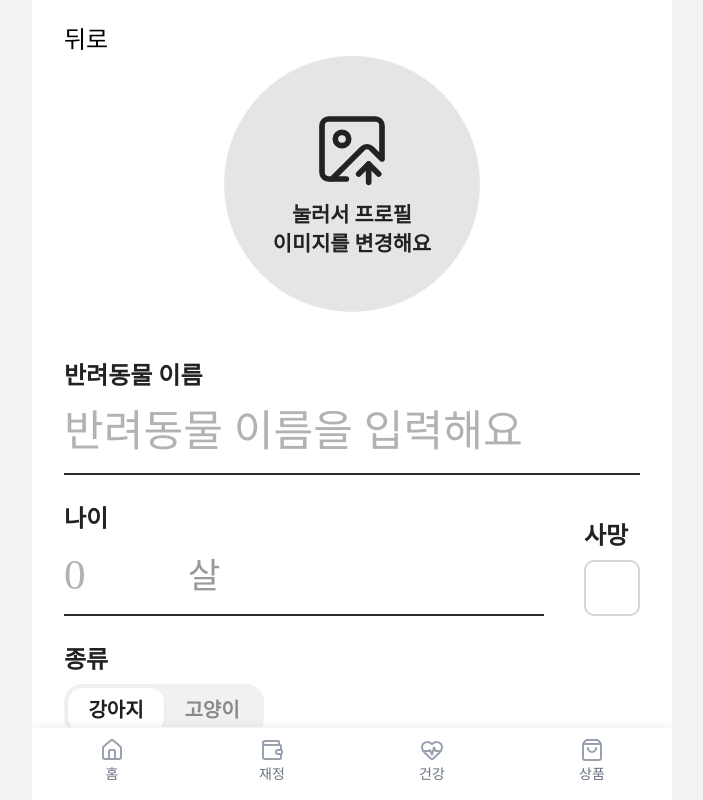
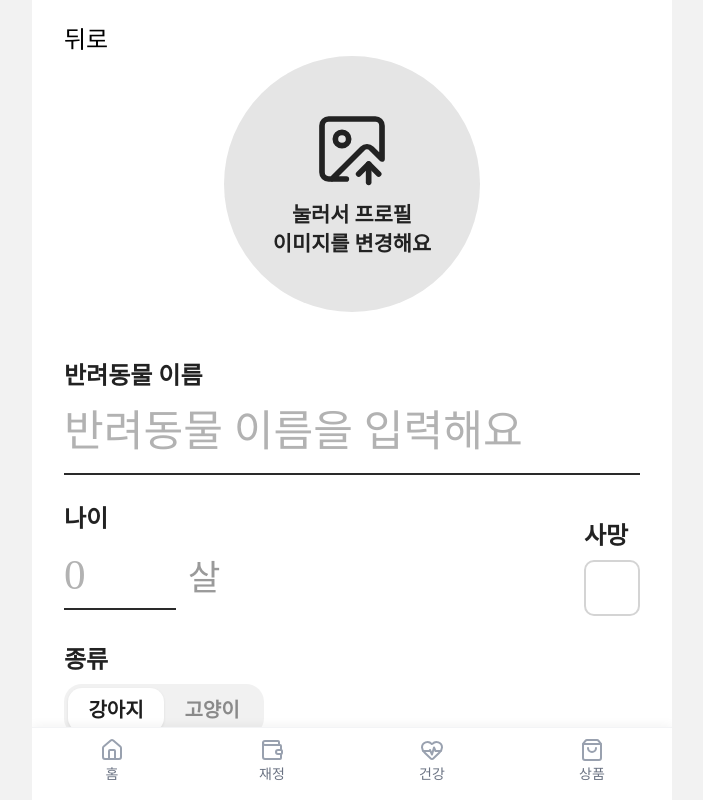
Before and after one commit to My-Golden-Kids/MGK, a Next.js app in the folder FE/: page /settings/pets/1 in a window 1280 px wide. Shown: the whole page, without its empty margins (288-991 px from the left). Built offline with nearby package versions, Linux system fonts and the light colour scheme; no server answers.

Commit message:
chore: 설정 페이지 나이 입력칸 border위치 변경

```diff
--- a/FE/app/settings/pets/[petId]/page.tsx
+++ b/FE/app/settings/pets/[petId]/page.tsx
@@ -266,7 +266,7 @@ export default function PetDetailPage() {
                 >
                   나이
                 </label>
-                <div className="flex items-end gap-3 border-[#2A2A2A] border-b-2 pb-1.5">
+                <div className="flex items-end gap-3 pb-1.5">
                   <input
                     id="pet-age"
                     type="text"
@@ -275,7 +275,7 @@ export default function PetDetailPage() {
                     onChange={(event) =>
                       setAge(event.target.value.replace(/[^0-9]/g, ''))
                     }
-                    className="w-24 cursor-pointer bg-transparent font-medium text-[#222222] text-[2rem] outline-none placeholder:text-[#B2B2B2] md:w-28 md:text-[2.35rem] lg:text-[2.7rem]"
+                    className="w-24 cursor-pointer border-[#2A2A2A] border-b-2 bg-transparent font-medium text-[#222222] text-[2rem] outline-none placeholder:text-[#B2B2B2] md:w-28 md:text-[2.35rem] lg:text-[2.7rem]"
                     placeholder="0"
                   />
                   <span className="pb-1 font-medium text-[#9A9A9A] text-[1.7rem] md:text-[2rem] lg:text-[2.2rem]">
```
